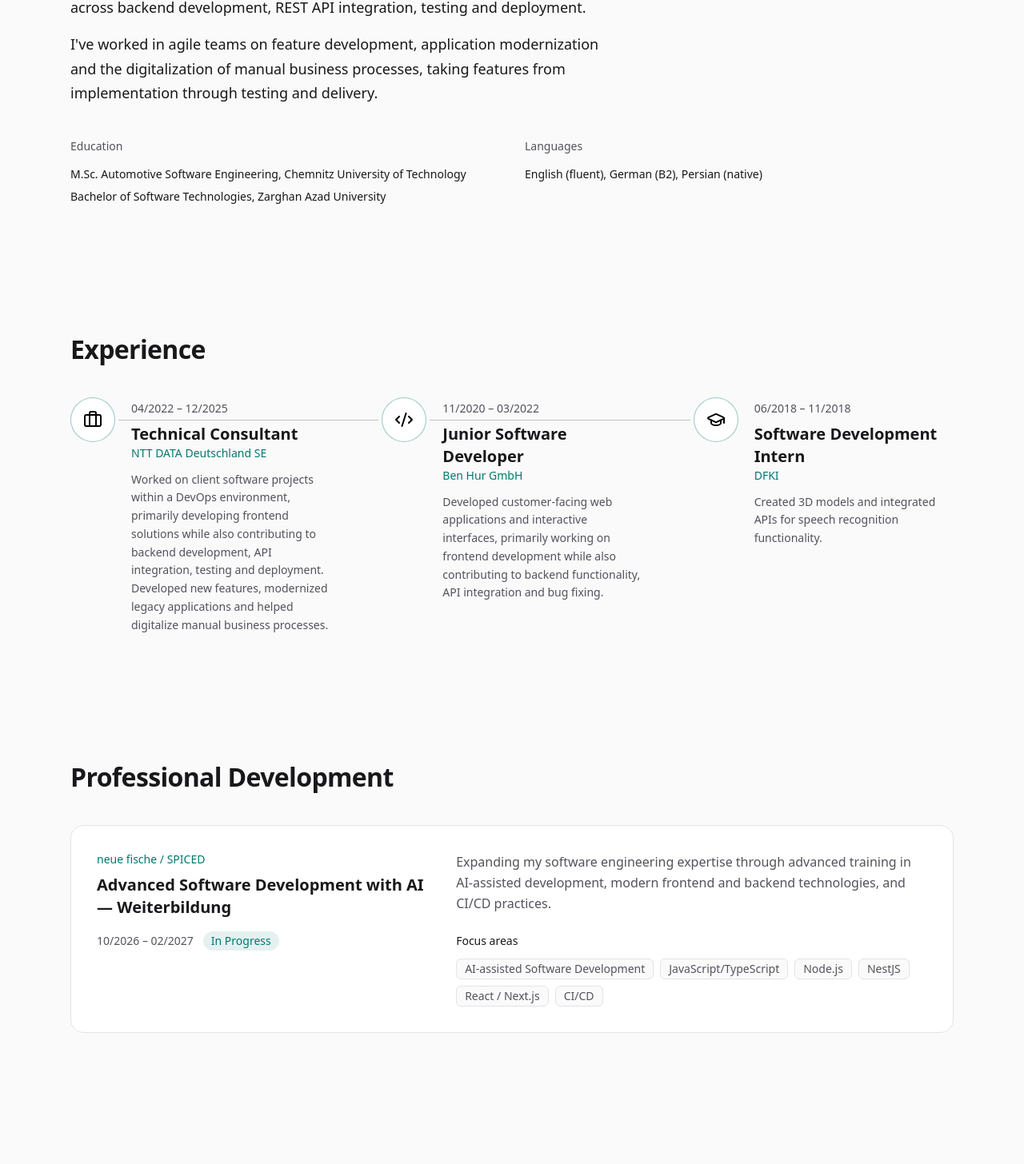
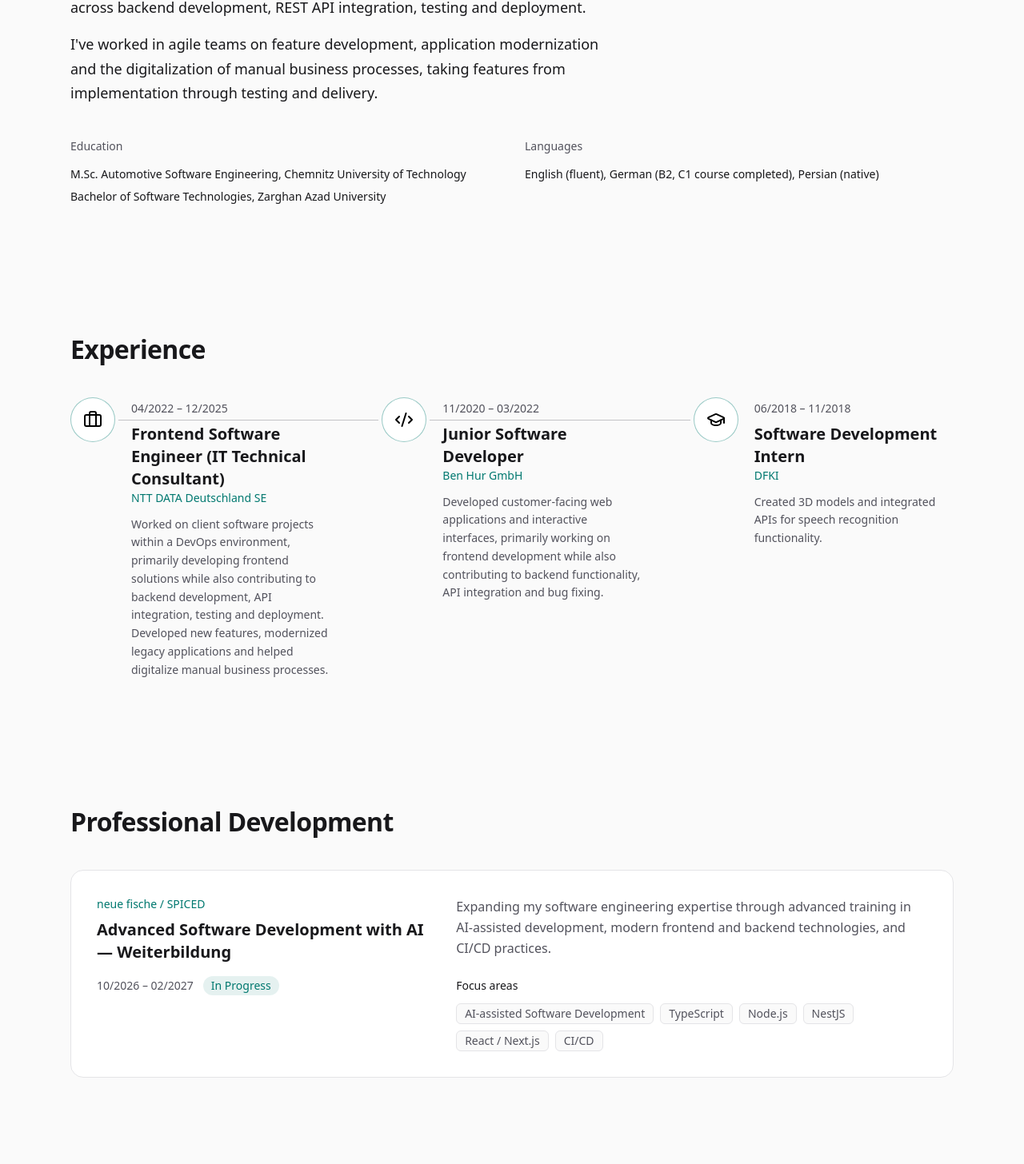
Before and after one commit to esiRonaldo/Portofolio, a Vue app: page / in a window 1280 px wide. Shown: the part 875-2331 px from the top of the page at 80% size. Built offline with nearby package versions, Linux system fonts and the light colour scheme.

Commit message:
Align role, languages and course focus with the latest CV
Co-Authored-By: Claude Opus 5.5 <noreply@anthropic.com>

```diff
--- a/context/project.md
+++ b/context/project.md
@@ -45,7 +45,7 @@ Content & legal
 - Repo URL for the Projects "Source code" link + footer source link (repo must be public).
 - User review of copy: German translations of the new About/Hero/Contact/Experience/Projects texts, Hero "Core stack",
   Skills group names, Ben Hur/DFKI Experience lines (EN + DE), Professional Development description + "Schwerpunkte" (DE).
-- CV PDFs: replace with the updated CV (with the Weiterbildung) if it should be downloadable.
+- CV PDFs: EN + DE replaced with the updated CVs (with the Weiterbildung) on 2026-10-17.
 - Hero facts box (Experience / Frontend / Backend / Location card, right of the hero text) removed for now —
   re-add with updated experience; old version in commit 0ac5c85 (HeroSection.vue + hero.facts in en/de.ts).
 - Location ("Cologne"/"Köln" with map-pin icon) removed from the footer for now — decide where to show it.
@@ -78,5 +78,7 @@ Tech
 Current step: content update from the CV (2026-10-06): Hero/About/Experience/Projects/Skills texts (EN + DE),
 CV download menu in the Hero, EN | DE language switch, new portrait photo. Reviewed by the user in the browser and accepted as is (2026-10-06): role
 "Technical Consultant", Projects without a contribution list, Skills as listed, German "B2".
+Aligned with the latest CV (2026-10-17): role "Frontend Software Engineer (IT Technical Consultant)", German
+"B2, C1 course completed", Weiterbildung focus "TypeScript".
 Added 2026-10-16: Professional Development section (#learning) — browser check by the user pending.
 Next: browser check, then remaining a11y fixes (pill contrast, translated title, slider pause), CI, or end-of-v1 review.
--- a/src/i18n/de.ts
+++ b/src/i18n/de.ts
@@ -28,7 +28,7 @@ const de: typeof en = {
     },
     languages: {
       label: 'Sprachen',
-      value: 'Deutsch (B2), Englisch (fließend), Persisch (Muttersprache)',
+      value: 'Deutsch (B2, C1-Kurs abgeschlossen), Englisch (fließend), Persisch (Muttersprache)',
     },
   },
   learning: {
--- a/src/i18n/en.ts
+++ b/src/i18n/en.ts
@@ -26,7 +26,7 @@ export default {
     },
     languages: {
       label: 'Languages',
-      value: 'English (fluent), German (B2), Persian (native)',
+      value: 'English (fluent), German (B2, C1 course completed), Persian (native)',
     },
   },
   learning: {
--- a/src/sections/experience/experience.ts
+++ b/src/sections/experience/experience.ts
@@ -17,7 +17,10 @@ export type Job = {
 
 export const jobs: Job[] = [
   {
-    role: { en: 'Technical Consultant', de: 'Technical Consultant' },
+    role: {
+      en: 'Frontend Software Engineer (IT Technical Consultant)',
+      de: 'Frontend Software Engineer (IT Technical Consultant)',
+    },
     company: 'NTT DATA Deutschland SE',
     start: '2022-04',
     end: '2025-12',
--- a/src/sections/learning/learning.ts
+++ b/src/sections/learning/learning.ts
@@ -27,7 +27,7 @@ export const course: Course = {
   focus: {
     en: [
       'AI-assisted Software Development',
-      'JavaScript/TypeScript',
+      'TypeScript',
       'Node.js',
       'NestJS',
       'React / Next.js',
@@ -35,7 +35,7 @@ export const course: Course = {
     ],
     de: [
       'KI-gestützte Softwareentwicklung',
-      'JavaScript/TypeScript',
+      'TypeScript',
       'Node.js',
       'NestJS',
       'React / Next.js',
```
Also changed, not shown: 2 other files (tests, documents, lock files or other folders).
